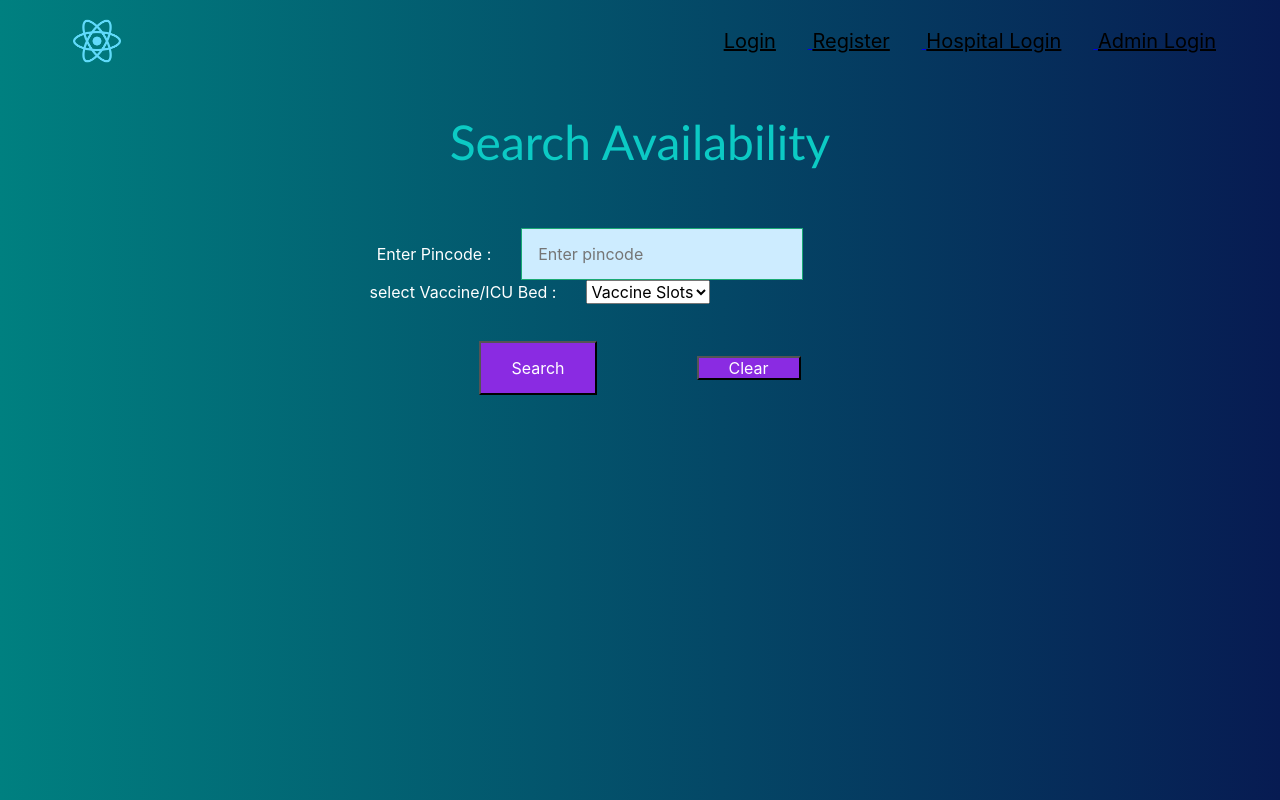
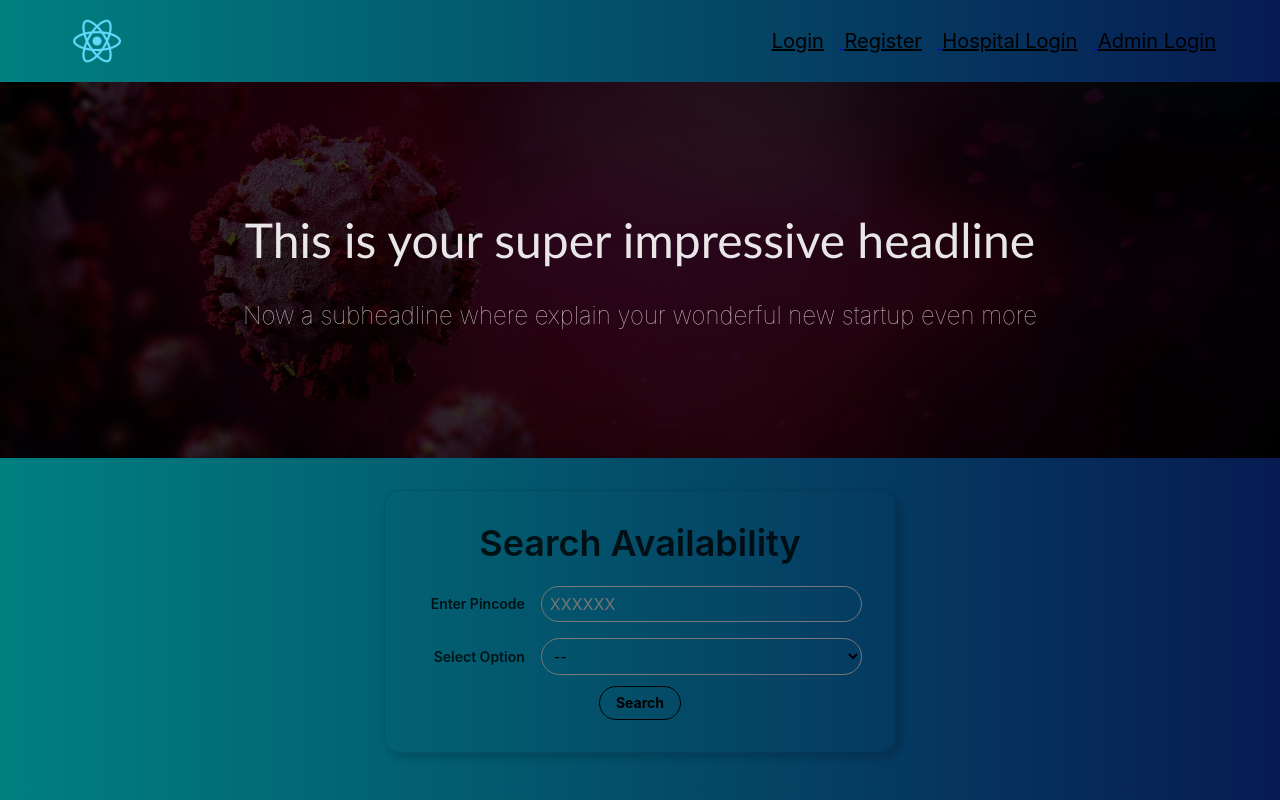
Before and after one commit to mohit0305/CoHeal, a React (Create React App) app: page / in a window 1280 px wide. Built offline with nearby package versions, Linux system fonts and the light colour scheme.

Commit message:
Homepage Changes

```diff
--- a/src/App.css
+++ b/src/App.css
@@ -3,3 +3,10 @@ h1{
   font-weight: 200;
   color: #0ccac4;
 }
+input[type=number]::-webkit-inner-spin-button,
+input[type=number]::-webkit-outer-spin-button {
+    -webkit-appearance: none;
+    -moz-appearance: none;
+    appearance: none;
+    margin: 0;
+}
--- a/src/App.js
+++ b/src/App.js
@@ -25,28 +25,28 @@ class App extends React.Component {
         <Router>
           <div>
             <nav className='dt w-100 border-box pa2 ph5-ns'>
-              <Link to="/" onClick={() => this.onRouteChange('/')}><img className='dtc v-mid link dim pa2 pointer w-25' style={{ height: 50, width: 50 }} alt='logo 'src={logo}/> </Link>
+              <Link to="/" onClick={() => this.onRouteChange('/')}><img className='dtc v-mid link pa2 pointer grow w-50' style={{ height: 50, width: 50 }} alt='logo 'src={logo}/> </Link>
               <div className='dtc v-mid w-75 tr'>
                 {
-                  this.state.currentRoute !== '/'? <Link to="/" onClick={() => this.onRouteChange('/')}> <p className='link dim black underline f4-ns dib mr3 mr4-ns pointer'>Home</p></Link>
+                  this.state.currentRoute !== '/'? <Link to="/" onClick={() => this.onRouteChange('/')}> <p className='link grow dim black underline f4-ns dib f7 mr1 mr3-ns pointer'>Home</p></Link>
                   : <span/>
                 }{
-                  this.state.currentRoute !== '/Login'? <Link to="/Login" onClick={() => this.onRouteChange('/Login')}> <p className='link dim black underline f4-ns dib mr3 mr4-ns pointer'>Login</p></Link>
+                  this.state.currentRoute !== '/Login'? <Link to="/Login" onClick={() => this.onRouteChange('/Login')}> <p className='link grow dim black underline f4-ns dib f7 mr1 mr3-ns pointer'>Login</p></Link>
                   : <span/>
                 }{
-                  this.state.currentRoute !== '/Register'? <Link to="/Register" onClick={() => this.onRouteChange('/Register')}> <p className='link dim black underline f4-ns dib mr3 mr4-ns pointer'>Register</p></Link>
+                  this.state.currentRoute !== '/Register'? <Link to="/Register" onClick={() => this.onRouteChange('/Register')}> <p className='link grow dim black underline f4-ns dib f7 mr1 mr3-ns pointer'>Register</p></Link>
                   : <span/>
                 }{
-                  this.state.currentRoute !== '/HLogin'? <Link to="/HLogin" onClick={() => this.onRouteChange('/HLogin')}> <p className='link dim black underline f4-ns dib mr3 mr4-ns pointer'>Hospital Login</p></Link>
+                  this.state.currentRoute !== '/HLogin'? <Link to="/HLogin" onClick={() => this.onRouteChange('/HLogin')}> <p className='link grow dim black underline f4-ns dib f7 mr1 mr3-ns pointer'>Hospital Login</p></Link>
                   : <span/>
                 }{
-                  this.state.currentRoute !== '/ALogin'? <Link to="/ALogin" onClick={() => this.onRouteChange('/ALogin')}> <p className='link dim black underline f4-ns dib pointer'>Admin Login</p></Link>
+                  this.state.currentRoute !== '/ALogin'? <Link to="/ALogin" onClick={() => this.onRouteChange('/ALogin')}> <p className='link grow dim black underline f7 f4-ns dib pointer'>Admin Login</p></Link>
                   : <span/>
                 }
               </div>
 
             </nav>
-
+            <div>
               <Routes>
                 <Route exact path="/" element = {<HomePage/>}></Route>
                 <Route exact path="/Login" element = {<Login/>}></Route>
@@ -54,6 +54,7 @@ class App extends React.Component {
                 <Route path="/HLogin" element = {<HLogin/>}></Route>
                 <Route path="/ALogin" element = {<ALogin/>}></Route>
               </Routes>
+            </div>
 
           </div>
         </Router>
--- /dev/null
+++ b/src/components/Banner.css
@@ -0,0 +1,3 @@
+.cover {
+  background-image: url(/src/components/Banner.jpg);
+}
--- /dev/null
+++ b/src/components/Banner.js
@@ -0,0 +1,21 @@
+import React from 'react';
+import './Banner.css'
+
+function Banner(){
+
+    return(
+      <div>
+        <header class="sans-serif">
+          <div class="cover bg-left bg-center1">
+            <div class="bg-black-80">
+              <div class="tc-l ph3">
+                <h1 class="f2 f1-l fw2 white-90 pt6 mt0 lh-title">This is your super impressive headline</h1>
+                <h2 class="fw1 f3 pb6 mb0 white-80">Now a subheadline where explain your wonderful new startup even more</h2>
+              </div>
+            </div>
+          </div>
+        </header>
+      </div>
+    );
+}
+export default Banner;
--- a/src/components/Homepage.js
+++ b/src/components/Homepage.js
@@ -1,4 +1,5 @@
 import React ,{Component} from 'react';
+import Banner from './Banner';
 import SearchBox from './SearchBox';
 
 class HomePage extends Component {
@@ -23,15 +24,10 @@ class HomePage extends Component {
         console.log(this.state.Searchfield)
       }
   render(){
-
     return (
-         <div className = 'tc' >
-         <h1 className = 'f1'>Search Availability</h1>
-         <br></br>
+          <div>
+            <Banner/>
             <SearchBox SearchChange={this.change} Select={this.selectchange} ClickSearch={this.search} ClearSearch={this.clear} SelectValue={this.state.Select} SearchValue = {this.state.Searchfield}/>
-         <br></br>
-         <br></br>
-
           </div>
     );
   }
--- a/src/components/SearchBox.js
+++ b/src/components/SearchBox.js
@@ -1,30 +1,70 @@
 import React from 'react';
 
+class SearchBox extends React.Component {
+	constructor(props){
+		super(props);
+		this.state ={
+			pin: 0,
+            opt: ''
+		}
+	}
+	onPinChange = (event) =>{this.setState({pin: event.target.value})}
+	onOptChange = (event) =>{this.setState({opt: event.target.value})}
 
-function SearchBox({SearchChange,Select,SelectValue,ClearSearch,SearchValue,ClickSearch}){
-    var name={SearchValue};
-    var select = {SelectValue};
-    return (
-        <div className = 'pa2'>
-            <label style = {{marginRight : "100px", color : "white"}}> Enter Pincode :
-     <input className='pa3 ba b--green bg-lightest-blue' style = {{marginLeft : "30px"}} value={name.SearchValue} type = 'search' placeholder = 'Enter pincode'  onChange = {SearchChange} />
-     </label>
-     <br></br>
-     <label style = {{marginRight : "200px" , color : "white"}}> select Vaccine/ICU Bed :
-        <select style = {{marginLeft : "30px"}} onChange={Select}>
-        <option value="Vaccine Slots">Vaccine Slots</option>
-        <option value="ICU Beds">ICU Beds</option>
-      </select>
-      </label>
-     <br></br>
-     <br></br>
-     <br></br>
-    <button style = {{backgroundColor : "blueviolet" , marginRight : "50px",paddingLeft : "30px",paddingRight:"30px",color : "white"}}
-            className ='pa3'
-            onClick = {ClickSearch} > Search </button>
-    <button style = {{backgroundColor : "blueviolet" , marginLeft : "50px",paddingLeft : "30px",paddingRight:"30px",color : "white"}}
-            onClick={ClearSearch}> Clear </button>
-     </div>
-    );
+	onSubmitSearch = ()=>{
+		fetch('', {
+			method: 'post',
+			headers: {'Content-Type': 'application/json'},
+			body: JSON.stringify({
+				name: this.state.name,
+				uid: this.state.uid,
+			})
+		}).then(response => response.json())
+		.then(list => {
+
+		})
+		console.log(this.state)
+	}
+	render(){
+		return(
+			<article className="br4 ba b--black-10 mv4 w-100 w-75-m w-75-l mw6 shadow-5 center">
+				<main className="pa4 black-80">
+					<div className="measure">
+						<fieldset id="sign_up" className="ba b--transparent ph0 mh0">
+							<legend className="f2 fw6 ph0 mh0">Search Availability</legend>
+							<div className="flex items-center mt3">
+								<label className="tr w-25 db fw6 lh-copy f6" htmlFor="pin">Enter Pincode</label>
+								<input
+									className="pa2 br-pill input-reset ba bg-transparent hover-bg-black hover-white w-75 ml3"
+									type="number"
+									name="pin"
+									id="pin"
+                  placeholder="XXXXXX"
+									onChange={this.onPinChange}
+								/>
+              </div>
+							<div className="flex items-center mt3">
+							<label className="tr w-25 db fw6 lh-copy f6" htmlFor="opt">Select Option</label>
+								<select
+									className="pa2 br-pill f6 input-rese ba bg-transparent hover-bg-black hover-white w-75 ml3"
+									id="opt"
+									name="opt"
+									onChange={this.onOptChange}>
+										<option selected disabled value="">--</option>
+										<option value="Vacc">Vaccination Slots</option>
+										<option value="ICU">ICU Beds</option>
+								</select>
+							</div>
+						</fieldset>
+						<div className="">
+							<input
+								onClick={this.onSubmitSearch}
+								className="b br-pill ph3 pv2 input-reset ba b--black bg-transparent grow pointer f6 dib" type="submit" value="Search"/>
+						</div>
+					</div>
+				</main>
+			</article>
+		);
+	}
 }
 export default SearchBox;
```
Also changed, not shown: src/components/Register.js (+13 -11 lines), src/components/Banner.jpg (added). Lines whose indentation alone changed are shown as unchanged.
